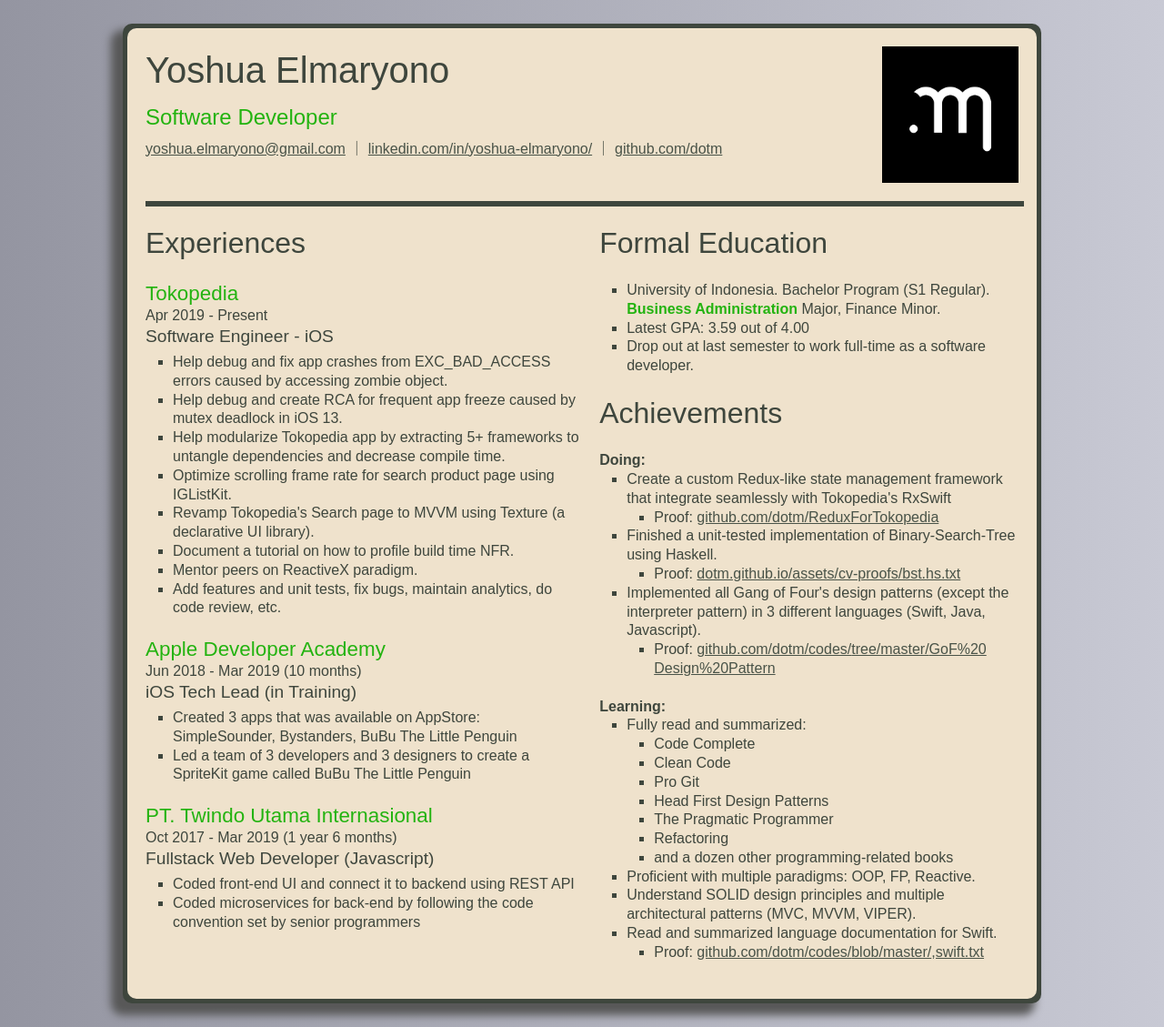
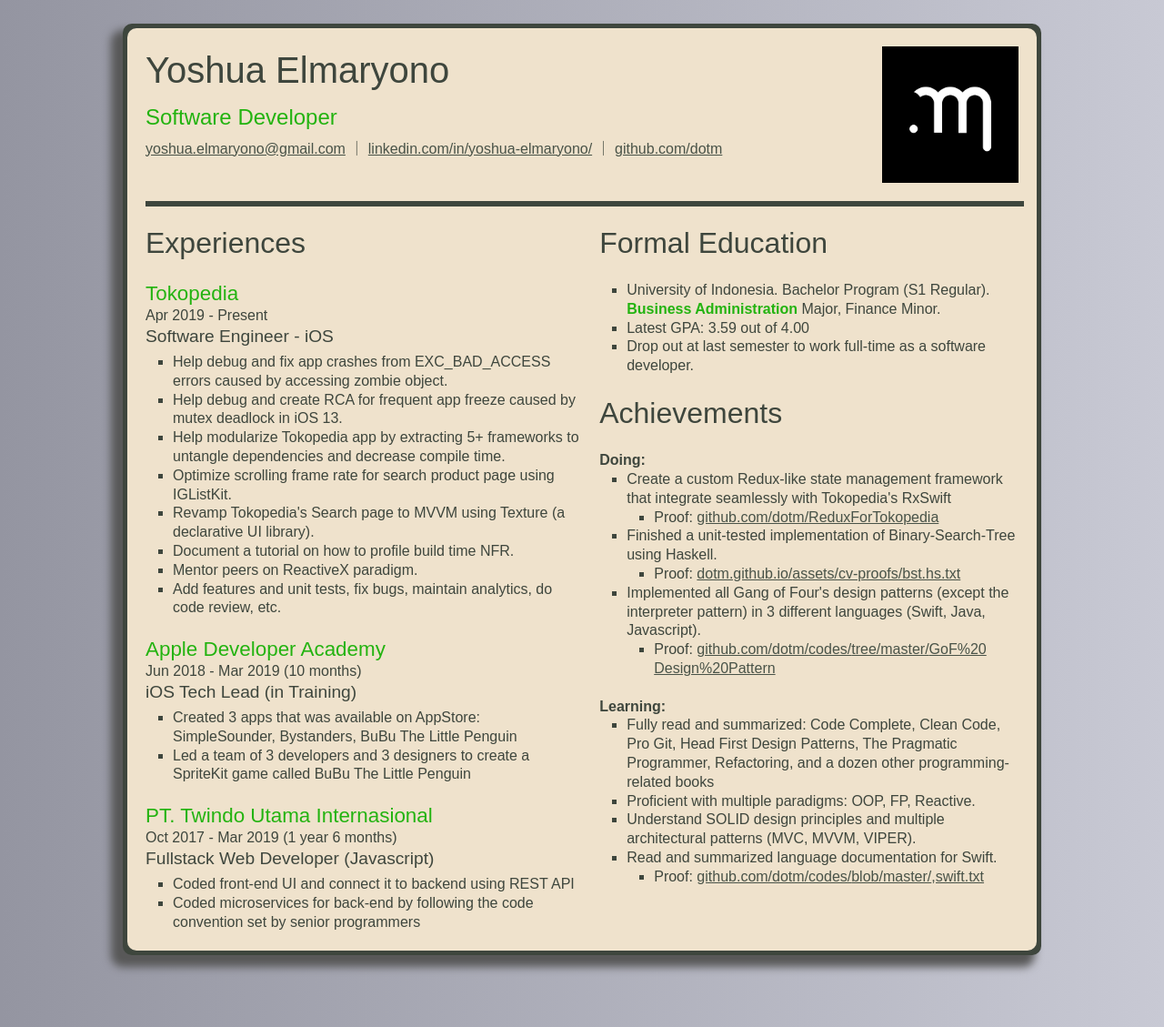
Before and after one commit to dotm/dotm.github.io, a Jekyll site: the page cv.html, which Jekyll copies as it is, in a window 1280 px wide. Shown: the whole page at 91% size. Built offline with Jekyll 4.4.1, drawn with Linux system fonts in a browser that asks for light colours.

Commit message:
update cv

```diff
--- a/cv.html
+++ b/cv.html
@@ -114,16 +114,15 @@
 
             <p><strong>Learning:</strong></p>
             <ul>
-              <li>Fully read and summarized:</li>
-              <ul>
-                <li>Code Complete</li>
-                <li>Clean Code</li>
-                <li>Pro Git</li>
-                <li>Head First Design Patterns</li>
-                <li>The Pragmatic Programmer</li>
-                <li>Refactoring</li>
-                <li>and a dozen other programming-related books</li>
-              </ul>
+              <li>Fully read and summarized:
+                Code Complete,
+                Clean Code,
+                Pro Git,
+                Head First Design Patterns,
+                The Pragmatic Programmer,
+                Refactoring,
+                and a dozen other programming-related books
+              </li>
 
               <li>Proficient with multiple paradigms: OOP, FP, Reactive.</li>
               <li>Understand SOLID design principles and multiple architectural patterns (MVC, MVVM, VIPER).</li>
```
